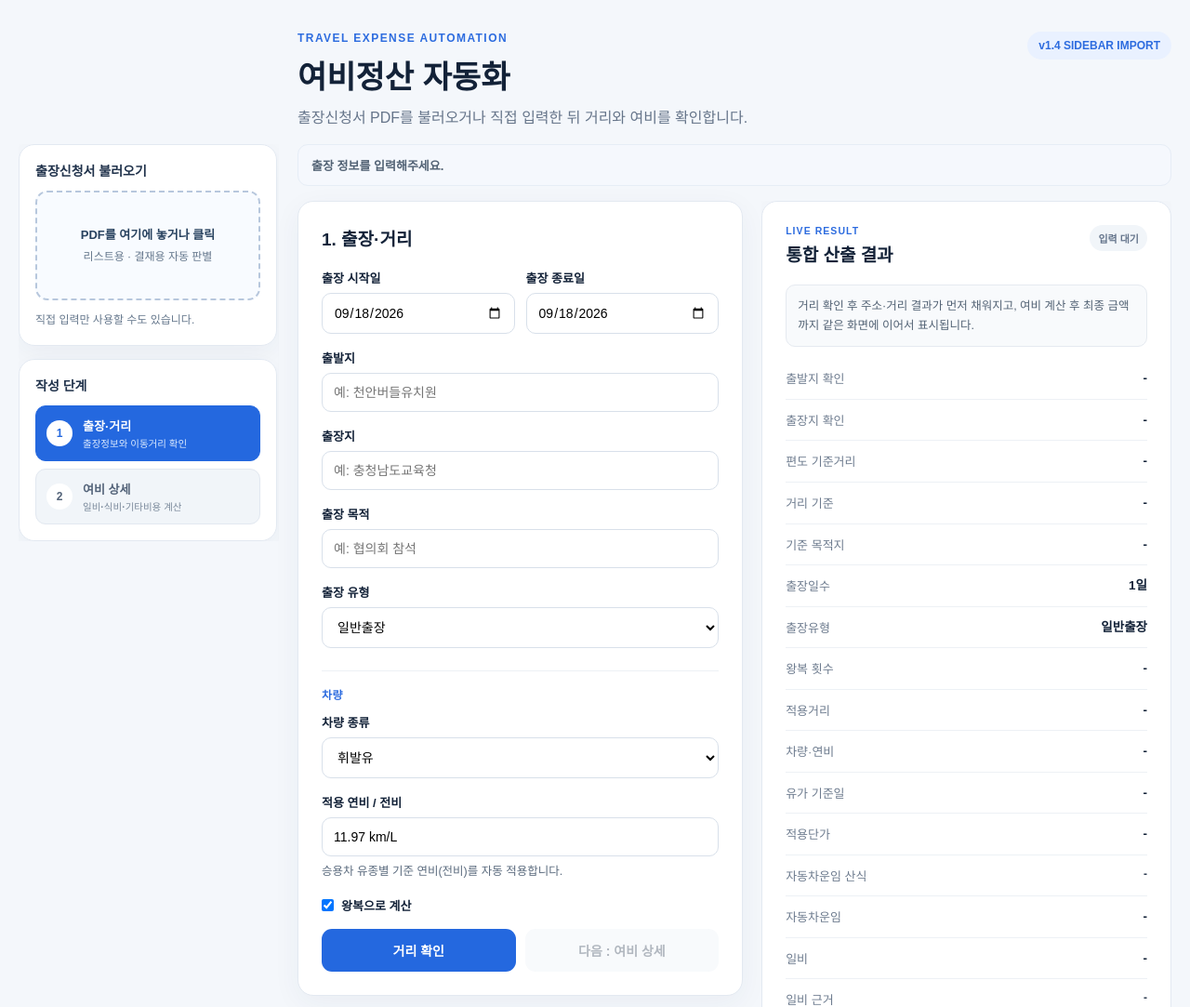
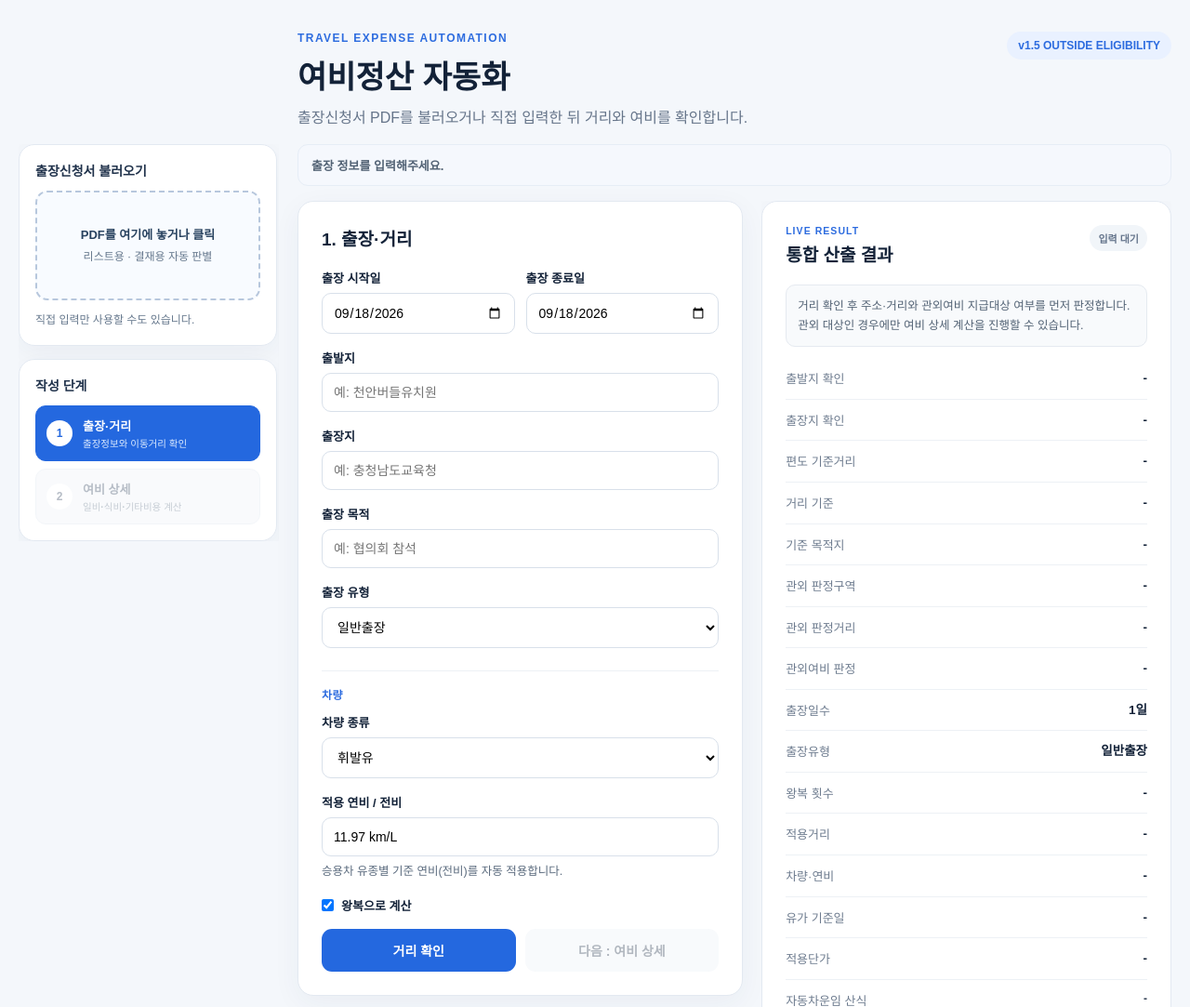
Before and after one commit to kirakein-gif/travel-expense-web, a FastAPI app: page / in a window 1280 px wide. Shown: the top 1083 px of the page at 93% size. Run offline with FastAPI, Linux system fonts and the light colour scheme.

Commit message:
Add outside-travel eligibility result UI

```diff
--- a/app/templates/index.html
+++ b/app/templates/index.html
@@ -14,7 +14,7 @@
       <h1>여비정산 자동화</h1>
       <p class="sub">출장신청서 PDF를 불러오거나 직접 입력한 뒤 거리와 여비를 확인합니다.</p>
     </div>
-    <div class="badge">v1.4 SIDEBAR IMPORT</div>
+    <div class="badge">v1.5 OUTSIDE ELIGIBILITY</div>
   </section>
 
   <div class="app-layout">
@@ -46,7 +46,7 @@
       <section class="side-card">
         <div class="side-title">작성 단계</div>
         <button class="side-step active" data-tab="1"><span>1</span><div><b>출장·거리</b><small>출장정보와 이동거리 확인</small></div><em id="tab1check"></em></button>
-        <button class="side-step" data-tab="2"><span>2</span><div><b>여비 상세</b><small>일비·식비·기타비용 계산</small></div><em id="tab2check"></em></button>
+        <button id="step2Button" class="side-step" data-tab="2" disabled><span>2</span><div><b>여비 상세</b><small>일비·식비·기타비용 계산</small></div><em id="tab2check"></em></button>
       </section>
 
       <section id="outputActions" class="side-card output-card hidden">
@@ -187,13 +187,17 @@
               </div>
               <span id="resultState" class="result-state">입력 대기</span>
             </div>
-            <div class="hint">거리 확인 후 주소·거리 결과가 먼저 채워지고, 여비 계산 후 최종 금액까지 같은 화면에 이어서 표시됩니다.</div>
+            <div class="hint">거리 확인 후 주소·거리와 관외여비 지급대상 여부를 먼저 판정합니다. 관외 대상인 경우에만 여비 상세 계산을 진행할 수 있습니다.</div>
+            <div id="scopeAlert" class="scope-alert hidden"></div>
             <dl>
               <div><dt>출발지 확인</dt><dd id="resolved_origin">-</dd></div>
               <div><dt>출장지 확인</dt><dd id="resolved_destination">-</dd></div>
               <div><dt>편도 기준거리</dt><dd id="one_way_distance">-</dd></div>
               <div><dt>거리 기준</dt><dd id="distance_source">-</dd></div>
               <div><dt>기준 목적지</dt><dd id="destination_code">-</dd></div>
+              <div><dt>관외 판정구역</dt><dd id="jurisdiction_pair">-</dd></div>
+              <div><dt>관외 판정거리</dt><dd id="eligibility_round_trip">-</dd></div>
+              <div><dt>관외여비 판정</dt><dd id="outside_eligibility">-</dd></div>
               <div><dt>출장일수</dt><dd id="preview_days">-</dd></div>
               <div><dt>출장유형</dt><dd id="preview_type">-</dd></div>
               <div><dt>왕복 횟수</dt><dd id="final_round_trips">-</dd></div>
```
